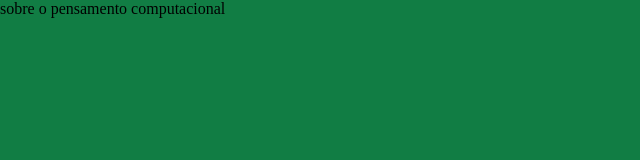
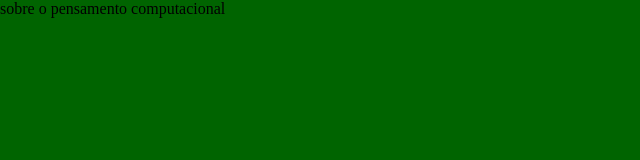
Before and after one commit to bh3c/bh_kase, a plain HTML site: page index.html in a window 1280 px wide. Shown: the whole page, without its empty margins (0-640 px from the left). Drawn offline with Linux system fonts and the light colour scheme.

Commit message:
refiz a cor

```diff
--- a/css/base.css
+++ b/css/base.css
@@ -1,3 +1,3 @@
-body  {
-    background-color: rgb(17, 125, 68);
+body {
+      background-color: darkgreen;
 }
```
